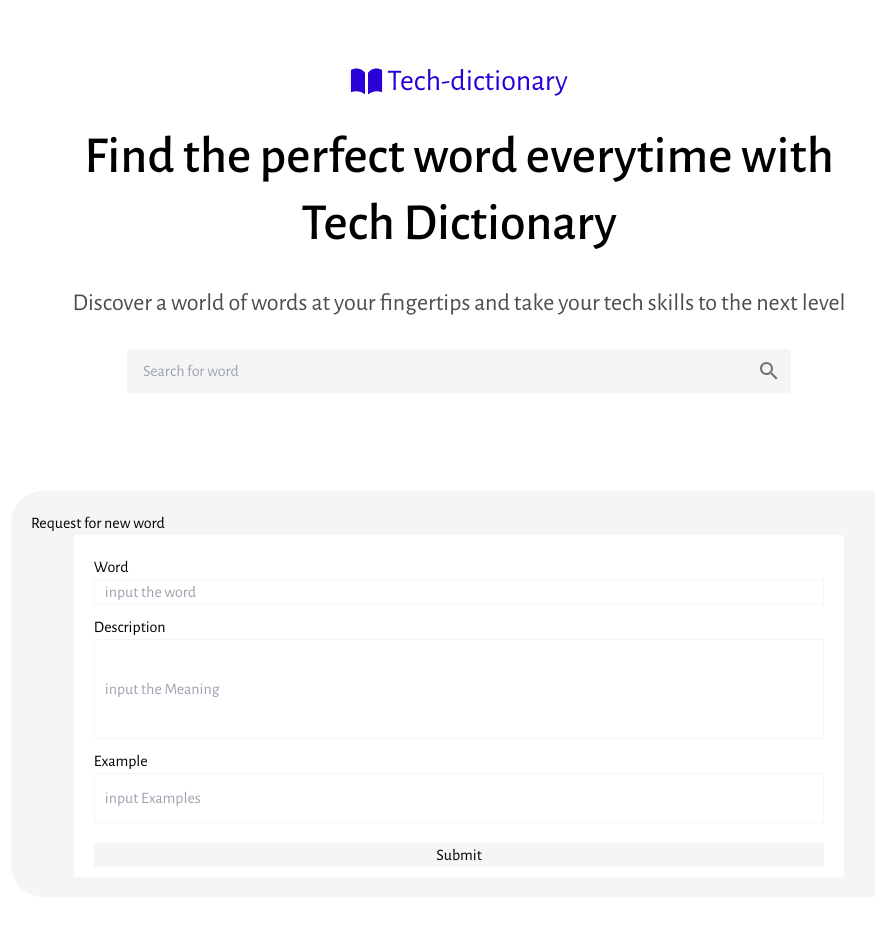
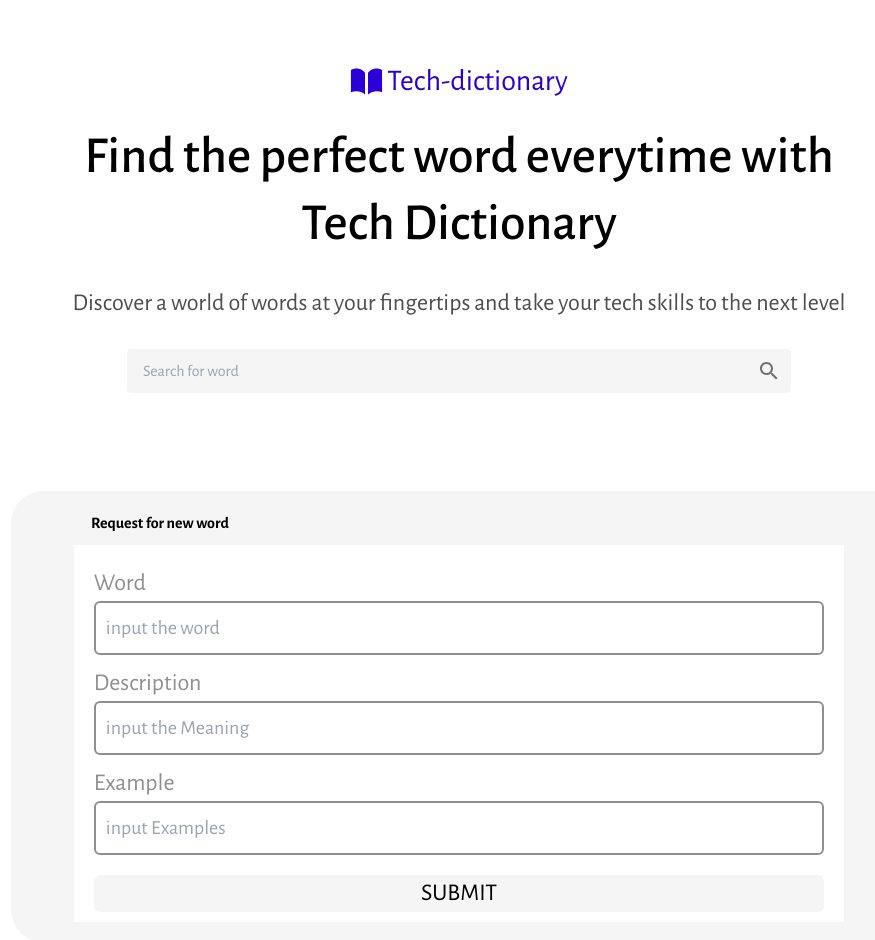
Before and after one commit to AL-QAS/techDictionary, a React (Vite) app: page /newWord in a window 1280 px wide. Shown: the whole page, without its empty margins (181-1056 px from the left). Before the commit the page ends 897 px from the top, so only its background shows below. Built offline with nearby package versions, Linux system fonts and the light colour scheme.

Commit message:
Revised progress

```diff
--- a/src/pages/userPage/Bookmarks.jsx
+++ b/src/pages/userPage/Bookmarks.jsx
@@ -36,7 +36,7 @@ const Bookmarks = () => {
 
 <div className="feed__container" style={{padding:'20px'}}>
 <div>
-<h4 className='subhead'>Bookmarks</h4>
+<h4 className='subhead' style={{marginLeft:'60px',paddingBottom:'10px',fontWeight:'bold'}}>Bookmarks</h4>
 <div className="feed__container-content-box">
 <div className="bookmark__noContent" style={{margin:'0 auto',display:'block'}}>
   <img src={Frame}/>
--- a/src/pages/userPage/ChangeWord.jsx
+++ b/src/pages/userPage/ChangeWord.jsx
@@ -21,18 +21,37 @@ setChangeWord(e.target.value)
   </div>
 
   <div className="feed__container" style={{padding:'20px'}}>
-    <h3>Request for change of word</h3>
+    <h3 style={{marginLeft:'60px',paddingBottom:'10px',fontWeight:'bold'}}>Request for change of word</h3>
   <div className="feed__container-content-box">
     <form onSubmit={()=>{}}>
      <div style={{display:'flex',flexDirection:'column',margin:'10px 0'}}>
-      <label>Word</label>
-      <input type='text' placeholder="input the word" onChange={handleChangeWord} value={changeWord} style={{paddingLeft:'10px',border:'1px solid #F5F5F5'}}/>
+      <label style={{color:'#8F8F8F',fontSize:'24px'}}>Word</label>
+      <input type='text' placeholder="input the word" onChange={handleChangeWord} value={changeWord} style={{padding:'10px',
+        border:'2px solid #8F8F8F',
+        fontSize:'20px',
+        borderRadius:'6px'
+        }}/>
      </div>
      <div style={{display:'flex',flexDirection:'column'}}>
-     <label>Description</label>
-      <input type='text' placeholder="input the description" onChange={handleChangeDescription} value={description} style={{minHeight:'100px',paddingLeft:'10px',border:'1px solid #F5F5F5'}}/>
+     <label style={{color:'#8F8F8F',fontSize:'24px'}}>Description</label>
+      <input type='text' placeholder="input the description" onChange={handleChangeDescription} value={description} style={{minHeight:'100px',
+        paddingLeft:'10px',
+        border:'2px solid #8F8F8F',
+        fontSize:'20px',
+        borderRadius:'6px'
+        }}/>
      </div>
-     <button type="submit" style={{width:'100%',textAlign:'center',backgroundColor:' #F5F5F5',marginTop:'10px'}}>Submit</button>
+     <button type="submit" style={{width:'100%',
+      textAlign:'center',
+      backgroundColor:' #F5F5F5',
+      marginTop:'10px',
+      border:'none',
+      padding:'4px',
+      textTransform:'uppercase',
+      fontSize:'24px',
+      lineHeight:'28.8px',
+      borderRadius:'6px'
+      }}>Submit</button>
     </form>
   </div>
 
--- a/src/pages/userPage/NewWord.jsx
+++ b/src/pages/userPage/NewWord.jsx
@@ -26,22 +26,41 @@ setChangeWord(e.target.value)
  </div>
 
  <div className="feed__container" style={{padding:'20px'}}>
-   <h3>Request for new  word</h3>
+   <h3 style={{marginLeft:'60px',paddingBottom:'10px',fontWeight:'bold'}}>Request for new  word</h3>
  <div className="feed__container-content-box">
    <form onSubmit={()=>{}}>
     <div style={{display:'flex',flexDirection:'column',margin:'10px 0'}}>
-     <label>Word</label>
-     <input type='text' placeholder="input the word" onChange={handleChangeWord} value={changeWord} style={{paddingLeft:'10px',border:'1px solid #F5F5F5'}}/>
+     <label style={{color:'#8F8F8F',fontSize:'24px'}}>Word</label>
+     <input type='text' placeholder="input the word" onChange={handleChangeWord} value={changeWord} style={{padding:'10px',
+        border:'2px solid #8F8F8F',
+        fontSize:'20px',
+        borderRadius:'6px'}}/>
     </div>
     <div style={{display:'flex',flexDirection:'column'}}>
-    <label>Description</label>
-     <input type='text' placeholder="input the Meaning" onChange={handleChangeDescription} value={description} style={{minHeight:'100px',paddingLeft:'10px',border:'1px solid #F5F5F5'}}/>
+    <label style={{color:'#8F8F8F',fontSize:'24px'}}>Description</label>
+     <input type='text' placeholder="input the Meaning" onChange={handleChangeDescription} value={description} style={{padding:'10px',
+        border:'2px solid #8F8F8F',
+        fontSize:'20px',
+        borderRadius:'6px'}}/>
     </div>
     <div style={{display:'flex',flexDirection:'column'}}>
-    <label>Example</label>
-     <input type='text' placeholder="input Examples" onChange={handleExample} value={example} style={{minHeight:'50px',paddingLeft:'10px',border:'1px solid #F5F5F5'}}/>
+    <label style={{color:'#8F8F8F',fontSize:'24px'}}>Example</label>
+     <input type='text' placeholder="input Examples" onChange={handleExample} value={example} style={{padding:'10px',
+        border:'2px solid #8F8F8F',
+        fontSize:'20px',
+        borderRadius:'6px'}}/>
     </div>
-    <button type="submit" style={{width:'100%',textAlign:'center',backgroundColor:' #F5F5F5',marginTop:'10px'}}>Submit</button>
+    <button type="submit" style={{width:'100%',
+      textAlign:'center',
+      backgroundColor:' #F5F5F5',
+      marginTop:'10px',
+      border:'none',
+      padding:'4px',
+      textTransform:'uppercase',
+      fontSize:'24px',
+      lineHeight:'28.8px',
+      borderRadius:'6px'
+      }}>Submit</button>
    </form>
  </div>
 
--- a/src/pages/userPage/WordMeaning.jsx
+++ b/src/pages/userPage/WordMeaning.jsx
@@ -10,13 +10,13 @@ const WordMeaning = ({word}) => {
 </div>
 
 <div className="feed__container">
-<div className="WOD" style={{display:'flex',flexDirection:'column'}}>
+<div className="WOD" style={{display:'flex',flexDirection:'column',paddingBottom:'20px',marginLeft:'80px'}}>
   <p style={{color:'#2E3192',fontSize:'20px',fontWeight:'bold'}}>{word} </p>
   <span style={{color:'#8F8F8F',fontWeight:'bold'}}>Word of the day</span>
   <span style={{color:'#8F8F8F'}}>dd/m/y</span>
 </div>
 <div className='feed__flex'>
-<div className="feed__word" style={{margin:'10px 0',
+<div className="feed__word" style={{marginLeft:'40px',
   display:'flex',
   flexDirection:'column'}}>
  <p style={{fontSize:'24px',
@@ -26,9 +26,9 @@ const WordMeaning = ({word}) => {
   <span style={{color:'#8F8F8F'}}>noun</span>
 </div>
 
-<div className="feed__btn" style={{backgroundColor:'#fff',display:'flex'}}>
-<button><img src={sound} alt="sound" /></button>
-<button><img src={bookmark3} alt="bookmark" /></button>
+<div className="feed__btn" style={{backgroundColor:'#fff',display:'flex',borderRadius:'6px'}}>
+<button  style={{backgroundColor:'transparent',border:'none',outline:'none',cursor:'pointer'}}><img src={sound} alt="sound" /></button>
+<button style={{backgroundColor:'transparent',border:'none',outline:'none',cursor:'pointer'}}><img src={bookmark3} alt="bookmark" /></button>
 </div>
 </div>
   <div className="feed__container-content-box" style={{marginTop:'15px'}}>
@@ -42,11 +42,11 @@ const WordMeaning = ({word}) => {
 </div>
 <div>
 <h3>Example</h3>
-<ul >
+<ol>
   <li>lorem ipsum</li>
 <li>lorem ipsum</li>
 <li>lorem ipsum</li>
-  </ul>
+  </ol>
 </div>
 
 
```
